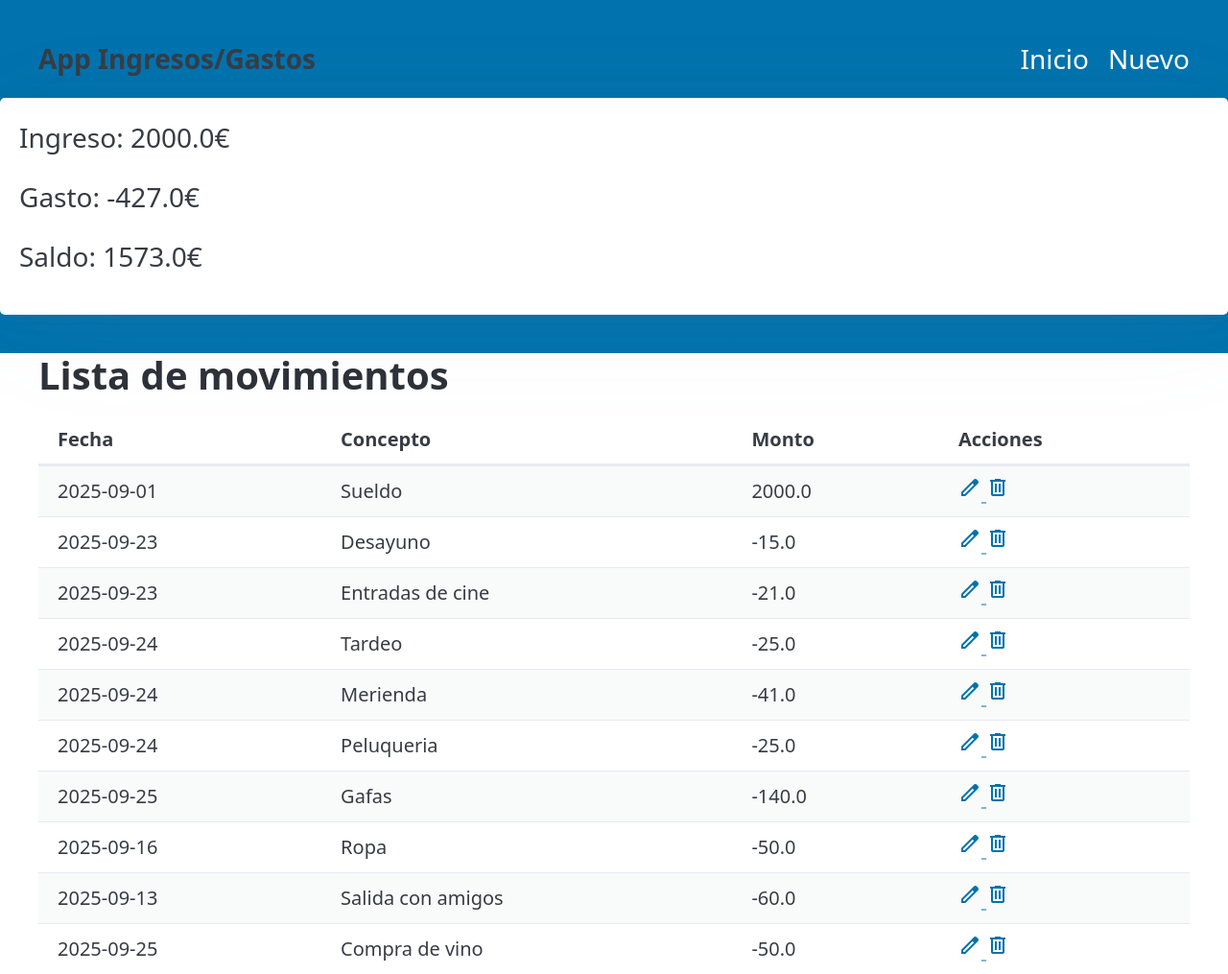
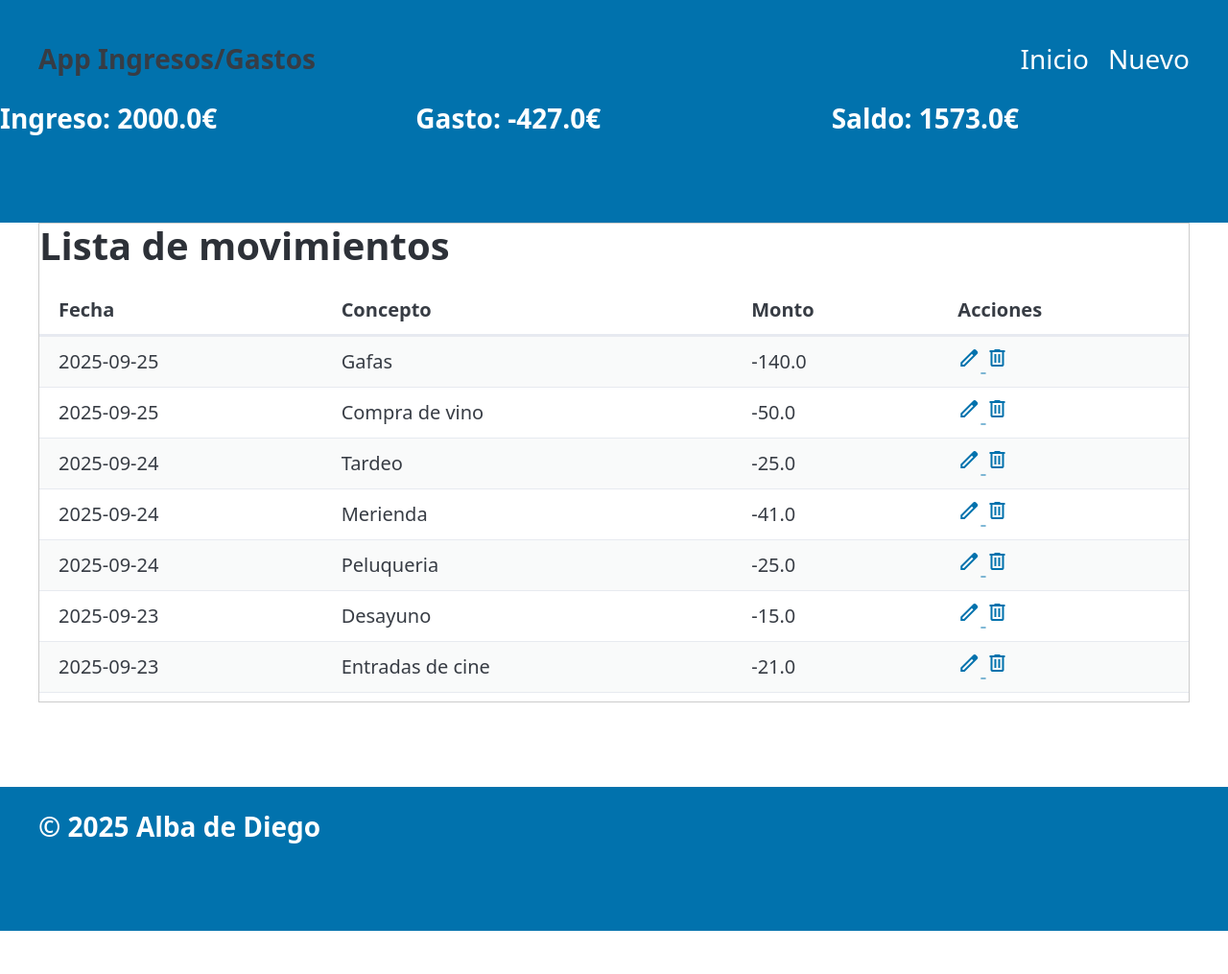
Before and after one commit to albadediego/flask_classic, a Flask app: page / in a window 1280 px wide. Shown: the top 1015 px of the page at 96% size. After the commit the page ends 970 px from the top, so only its background shows below. Run offline with Flask 3, Linux system fonts and the light colour scheme; data comes from the database, SQL or seed files in the repository; both versions use the stored data as it was after the commit.

Commit message:
ultimos ajustes

```diff
--- a/registros_ig/models.py
+++ b/registros_ig/models.py
@@ -1,7 +1,7 @@
 from registros_ig.conexion import Conexion
 
 def selectAll():
-    conect = Conexion("SELECT * from movement;")
+    conect = Conexion("SELECT * FROM movement ORDER by date DESC;")
     filas = conect.res.fetchall() #datos de columnas (2025-09-01, Nomina, 1800),(2025-09-05, Mercado, -100)
     columnas = conect.res.description #nombre de columnas en las primeras filas (id,000),(date,000)
 
--- a/registros_ig/static/styles.css
+++ b/registros_ig/static/styles.css
@@ -31,3 +31,10 @@ ul.flashes{
     font-weight: bold;
     font-size: 0.8em;
 }
+
+.contenedor-scroll{
+    width: 100%; /*Ancho del contenedor*/
+    height: 500px; /*Alto del contenedor*/
+    border: 1px solid #ccc; /*Borde para visualizar el div*/
+    overflow-y: auto; /*Barra de desplazamiento vertica si es necesaria*/
+}
--- a/registros_ig/templates/base.html
+++ b/registros_ig/templates/base.html
@@ -22,13 +22,13 @@
             </nav>
 
         </div>
-        <article>
-            <p>Ingreso: {{ingreso}}€</p>
-            <p>Gasto: {{gasto}}€</p>
-            <p>Saldo: {{saldo}}€</p>
-        </article>
+        <div class="grid">
+            <div>Ingreso: {{ingreso}}€</div>
+            <div>Gasto: {{gasto}}€</div>
+            <div>Saldo: {{saldo}}€</div>
+        </div>
     </header>
-    <section class="container">
+    <section class="container contenedor-scroll">
         {% with messages = get_flashed_messages() %}
             {% if messages %}
                 <ul class=flashes>
--- a/registros_ig/templates/form.html
+++ b/registros_ig/templates/form.html
@@ -16,7 +16,7 @@
   {% endif %}
 
   {{dataForm.concept.label}}
-  {{dataForm.concept}}
+  {{dataForm.concept(placeholder="Ingrese el concepto")}}
   {% if dataForm.concept.errors %}
     <ul class="errors">
     {% for error in dataForm.concept.errors %}
@@ -26,7 +26,7 @@
   {% endif %}
 
   {{dataForm.quantity.label}}
-  {{dataForm.quantity}}
+  {{dataForm.quantity(placeholder="Ingrese monto", style="background-color: #ccc")}}
   {% if dataForm.quantity.errors %}
     <ul class="errors">
     {% for error in dataForm.quantity.errors %}
```
Also changed, not shown: data/movimientos.sqlite.
